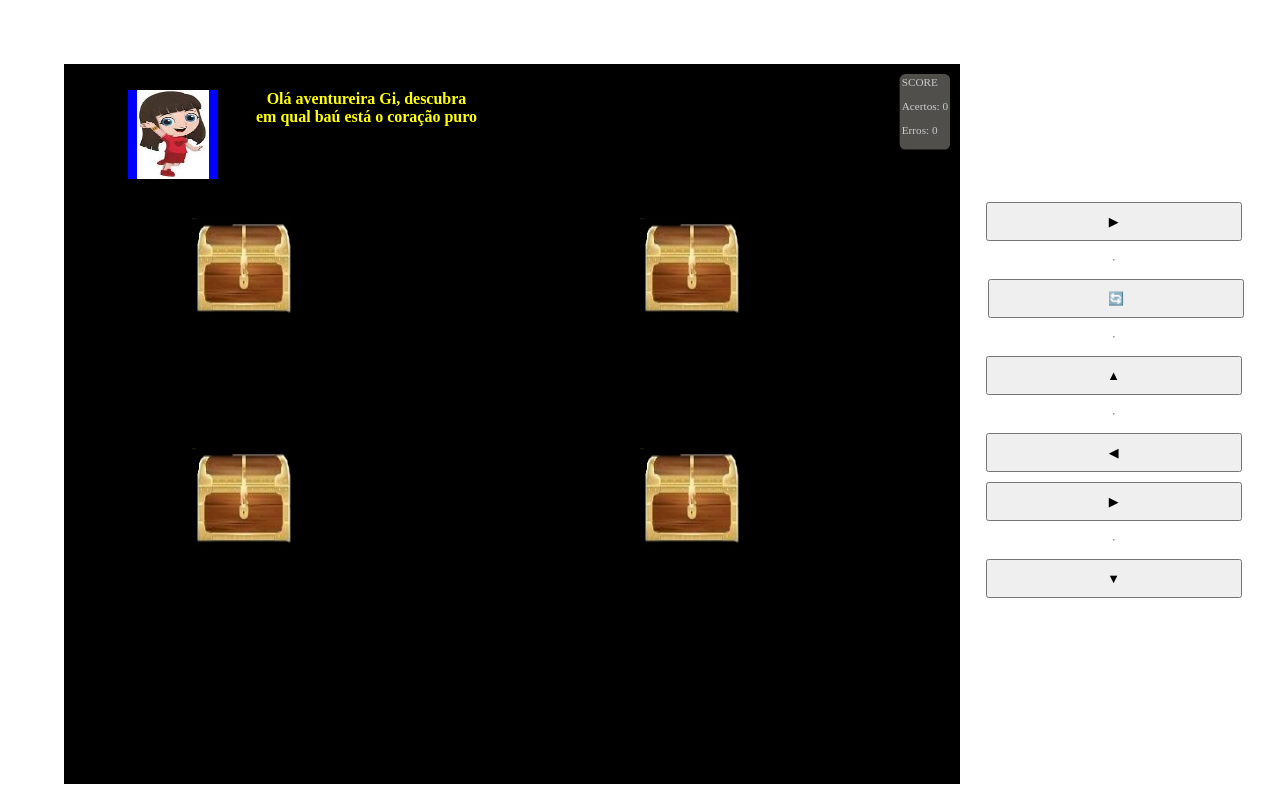
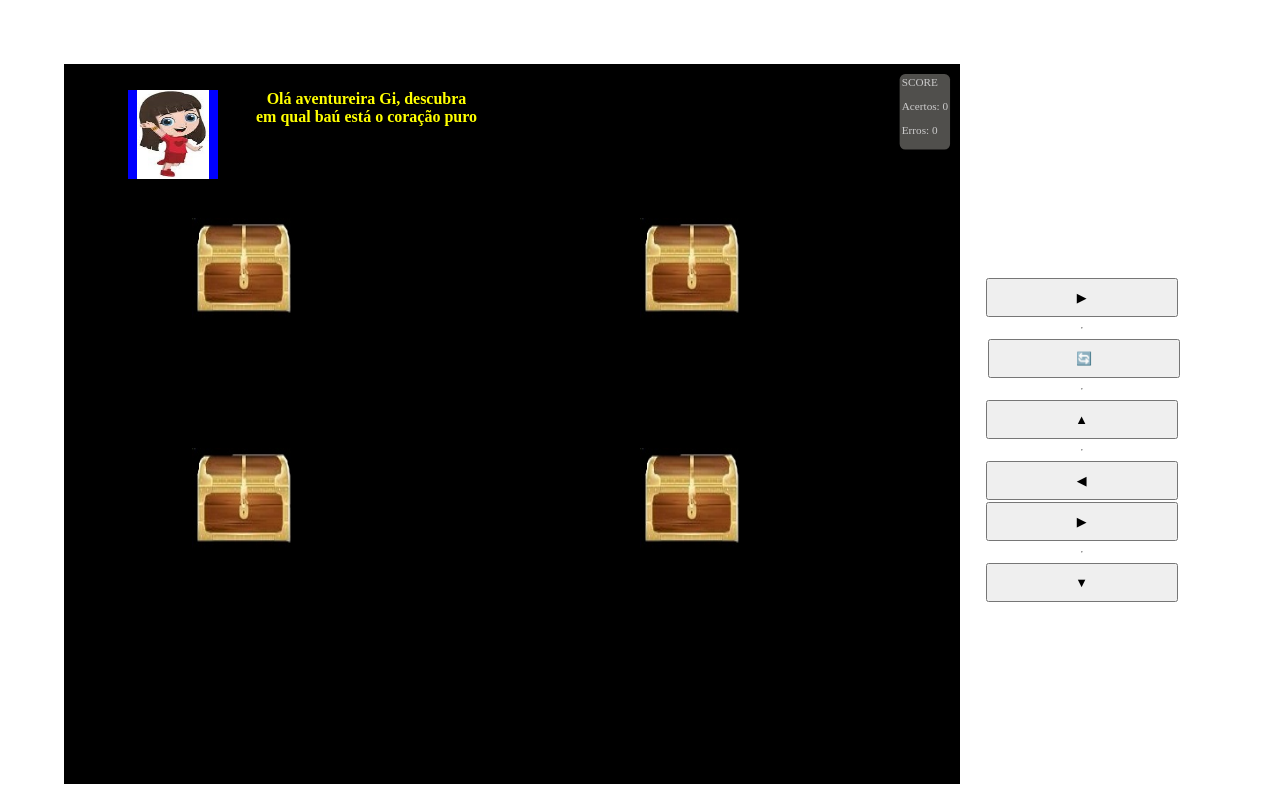
Before and after one commit to GsilvaTads/designInteracaoTrabalho2, a plain HTML site: page index.html in a window 1280 px wide. Drawn offline with Linux system fonts and the light colour scheme.

Commit message:
Update style.css

```diff
--- a/style.css
+++ b/style.css
@@ -172,7 +172,7 @@
 
         /* Botões no painel */
         .painel button {
-            height: 15vw;
+            height: 10vw;
             width: 15vw;
             font-size: 0.9rem;
         }
@@ -201,16 +201,16 @@
 
         .painel {
             position: absolute;
-            top: 50%; /* Centraliza verticalmente */
+
             left: calc(5vw + 70vw + 2vw); /* Posiciona à direita do fundo com margem */
             transform: translateY(-50%); /* Ajuste para centralização vertical */
-            width: 20vw; /* Define uma largura proporcional */
+            width: 15vw; /* Define uma largura proporcional */
             height: auto; /* Ajusta a altura ao conteúdo */
             display: flex;
             flex-direction: column; /* Botões em coluna */
             justify-content: center;
             align-items: center;
-            gap: 10px; /* Espaçamento entre os botões */
+            gap: 2px; /* Espaçamento entre os botões */
         }
 
         .painel button {
```
